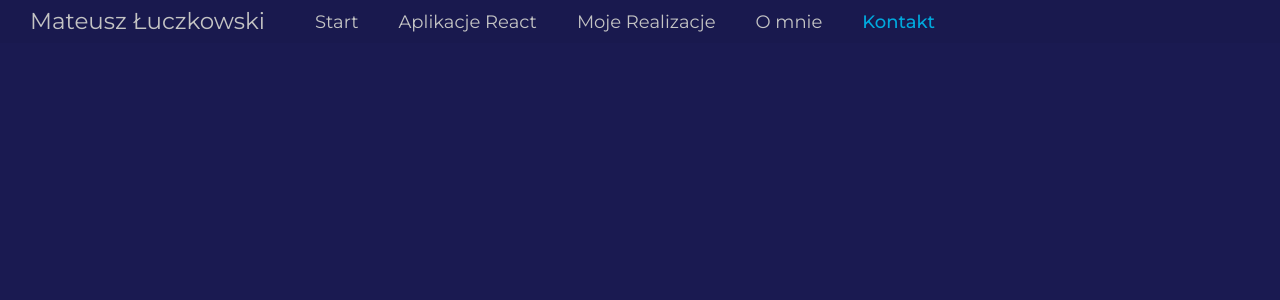
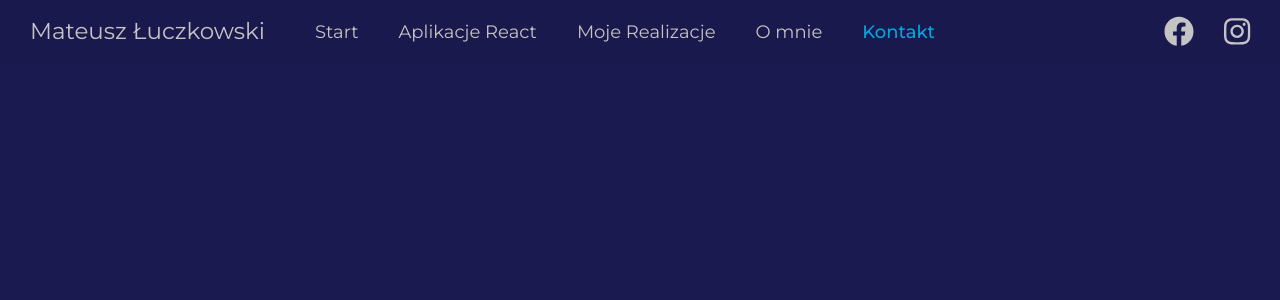
Before and after one commit to mateuszluczkowski/portfolio, a React (Create React App) app: page /contact in a window 1280 px wide. Shown: the top 300 px of the page. Built offline with nearby package versions, Linux system fonts and the light colour scheme.

Commit message:
add socialmedia bar

```diff
--- a/package.json
+++ b/package.json
@@ -3,6 +3,7 @@
   "version": "0.1.0",
   "private": true,
   "dependencies": {
+    "@fortawesome/fontawesome-free": "^5.15.4",
     "@testing-library/jest-dom": "^5.14.1",
     "@testing-library/react": "^11.2.7",
     "@testing-library/user-event": "^12.8.3",
--- a/src/components/Navbar.js
+++ b/src/components/Navbar.js
@@ -24,6 +24,24 @@ const Navbar = (props) => {
           );
         })}
       </ul>
+      <div className="Navbar__socialmedia">
+        <a
+          href="https://www.facebook.com/profile.php?id=100001072855712"
+          className="Navbar__link Navbar__link--socialmedia"
+          target="_blank"
+          rel="noreferrer"
+        >
+          <i className="fab fa-facebook"></i>
+        </a>
+        <a
+          href="https://www.instagram.com/whoochcovsky/"
+          className="Navbar__link Navbar__link--socialmedia"
+          target="_blank"
+          rel="noreferrer"
+        >
+          <i className="fab fa-instagram"></i>
+        </a>
+      </div>
     </div>
   );
 };
--- a/src/index.js
+++ b/src/index.js
@@ -10,7 +10,8 @@ import Projects from "./routes/Projects";
 import Start from "./routes/Start";
 
 import "./sass/style.scss";
-
+import "../node_modules/@fortawesome/fontawesome-free/css/all.css";
+import "../node_modules/@fortawesome/fontawesome-free/js/all";
 import reportWebVitals from "./reportWebVitals";
 
 ReactDOM.render(
--- a/src/sass/_Navbar.scss
+++ b/src/sass/_Navbar.scss
@@ -1,7 +1,9 @@
 .Navbar {
+    padding: 10px 0;
     display: flex;
     align-items: center;
     background-color: rgba(0, 0, 0, 0.04);
+    position: relative;
 
     &__brand-name {
         font-family: $secondary-font;
@@ -14,7 +16,6 @@
 
     &__list {
         display: flex;
-        justify-content: flex-start;
         list-style: none;
     }
 
@@ -28,6 +29,13 @@
         text-decoration: none;
         background-color: transparent;
         transition: .4s;
+
+        &--socialmedia {
+            display: inline-block;
+            margin: 0px 15px;
+            font-size: 30px;
+
+        }
 
         &.active {
             color: $font-color-active;
@@ -43,4 +51,14 @@
             color: $font-color-active;
         }
     }
+
+    &__socialmedia {
+        position: absolute;
+        top: 50%;
+        right: 0;
+        transform: translateY(-50%);
+        margin: 0 15px;
+    }
+
+
 }
```
Also changed, not shown: 1 other file (tests, documents, lock files or other folders).
